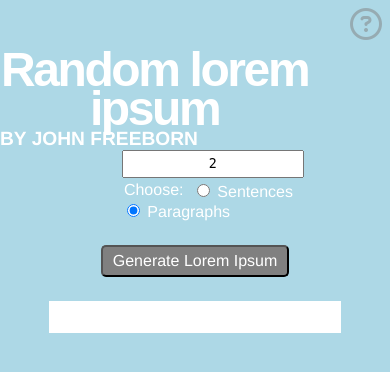
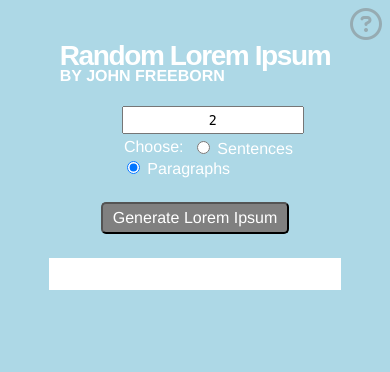
Before and after one commit to jfx1026/JohnHughes-LoremIpsum, a PHP site: page /index-minimal.html in a window 390 px wide. Shown: the top 372 px of the page. Run offline with PHP 8.4, Linux system fonts and the light colour scheme; style sheets or scripts are compiled from the project's sources; some libraries are stand-ins or nearby versions.

Commit message:
Mobile CSS Clean Up
Cleaning up the mobile CSS of the simplified version

```diff
--- a/index-minimal.html
+++ b/index-minimal.html
@@ -51,8 +51,10 @@
     <div class="titleBlack">
       <div class="wrapper">
         <div class="textContainer">
-          <h1>Random <span class="firstTitle">lorem</span> <span class="pinkTitle">ipsum</span></h1>
-          <h2><span>By John Freeborn</span></h2>
+          <div class="titleWrap">
+            <h1>Random <span class="firstTitle">Lorem</span> <span class="pinkTitle">Ipsum</span></h1>
+            <h2><span>By John Freeborn</span></h2>
+          </div>
         </div>
       </div>
     </div>
--- a/stylesheets/basic.css
+++ b/stylesheets/basic.css
@@ -9,12 +9,17 @@ body {
   text-align: center;
   width: 100%;
   padding: 5px 0;
-  min-height: 80px; }
+  min-height: 1em; }
 
 .textContainer {
-  position: absolute;
-  right: 20%;
-  top: 10%; }
+  width: 85%;
+  margin-left: auto;
+  margin-right: auto; }
+
+.titleWrap {
+  margin-left: auto;
+  margin-right: auto;
+  width: fit-content; }
 
 h1, h2 {
   position: relative;
@@ -26,9 +31,8 @@ h1 {
   font-size: 6em;
   font-family: sans-serif;
   letter-spacing: -.05em;
-  margin-top: .05em;
-  margin-left: -.06em;
-  text-transform: none; }
+  text-transform: none;
+  text-align: left; }
 
 h2 {
   font-size: 1.2em;
@@ -93,7 +97,6 @@ h2 {
   background-color: white;
   color: gray;
   padding: 0;
-  margin-bottom: 2em;
   padding: 1em; }
 
 #info {
@@ -183,18 +186,18 @@ h2 {
 #buttonCopy:hover {
   background: aliceblue; }
 
-@media (max-width: 1024px) {
+@media (max-width: 1200px) {
   h1 {
-    font-size: 7em; } }
-@media (max-width: 800px) {
+    font-size: 5em; } }
+@media (max-width: 950px) {
   h1 {
-    font-size: 6em; } }
+    font-size: 3.5em; } }
 @media (max-width: 680px) {
   body {
     background-color: lightblue; }
 
   h1 {
-    font-size: 4em; }
+    font-size: 3em; }
 
   #movieDropdown {
     width: 50%; } }
@@ -203,7 +206,10 @@ h2 {
     background-color: lightblue; }
 
   h1 {
-    font-size: 3em; }
+    font-size: 1.75em; }
+
+  h2 {
+    font-size: 1em; }
 
   #movieDropdown {
     width: 50%; }
@@ -212,6 +218,9 @@ h2 {
     margin-top: .5em; }
 
   #buttonIpsum {
-    padding: 5px 10px 5px 10px; } }
+    padding: 5px 10px 5px 10px; }
+
+  .modal {
+    width: 100% !important; } }
 
 /*# sourceMappingURL=basic.css.map */
--- a/stylesheets/basic.scss
+++ b/stylesheets/basic.scss
@@ -16,13 +16,19 @@ body {
   text-align: center;
   width: 100%;
   padding: 5px 0;
-  min-height: 80px;
+  min-height: 1em;
 }
 
 .textContainer {
-  position: absolute;
-  right: 20%;
-  top: 10%
+  width: 85%;
+  margin-left: auto;
+  margin-right: auto;
+}
+
+.titleWrap {
+  margin-left: auto;
+  margin-right: auto;
+  width: fit-content;
 }
 
 h1, h2 {
@@ -36,9 +42,8 @@ h1 {
 	font-size: 6em;
 	font-family: $font-pink;
 	letter-spacing: -.05em;
-	margin-top: .05em;
-	margin-left: -.06em;
 	text-transform: none;
+	text-align: left;
 }
 
 h2 {
@@ -129,7 +134,6 @@ h2 {
 	background-color: white;
 	color: gray;
 	padding: 0;
-	margin-bottom: 2em;
 	padding: 1em;
 }
 
@@ -244,15 +248,15 @@ h2 {
 
 // responsive CSS
 
-@media (max-width: 1024px) {
+@media (max-width: 1200px) {
   h1 {
-    font-size: 7em;
+    font-size: 5em;
   }
 }
 
-@media (max-width: 800px) {
+@media (max-width: 950px) {
   h1 {
-    font-size: 6em;
+    font-size: 3.5em;
   }
 }
 
@@ -261,7 +265,7 @@ h2 {
     background-color: $pop-color;
   }
   h1 {
-    font-size: 4em;
+    font-size: 3em;
   }
   #movieDropdown {
     width: 50%;
@@ -273,7 +277,10 @@ h2 {
     background-color: $pop-color;
   }
   h1 {
-    font-size: 3em;
+    font-size: 1.75em;
+  }
+  h2 {
+    font-size: 1em;
   }
   #movieDropdown {
     width: 50%;
@@ -284,4 +291,7 @@ h2 {
   #buttonIpsum {
     padding: 5px 10px 5px 10px;
   }
+  .modal {
+    width: 100% !important;
+  }
 }
```
Also changed, not shown: 1 other file.
